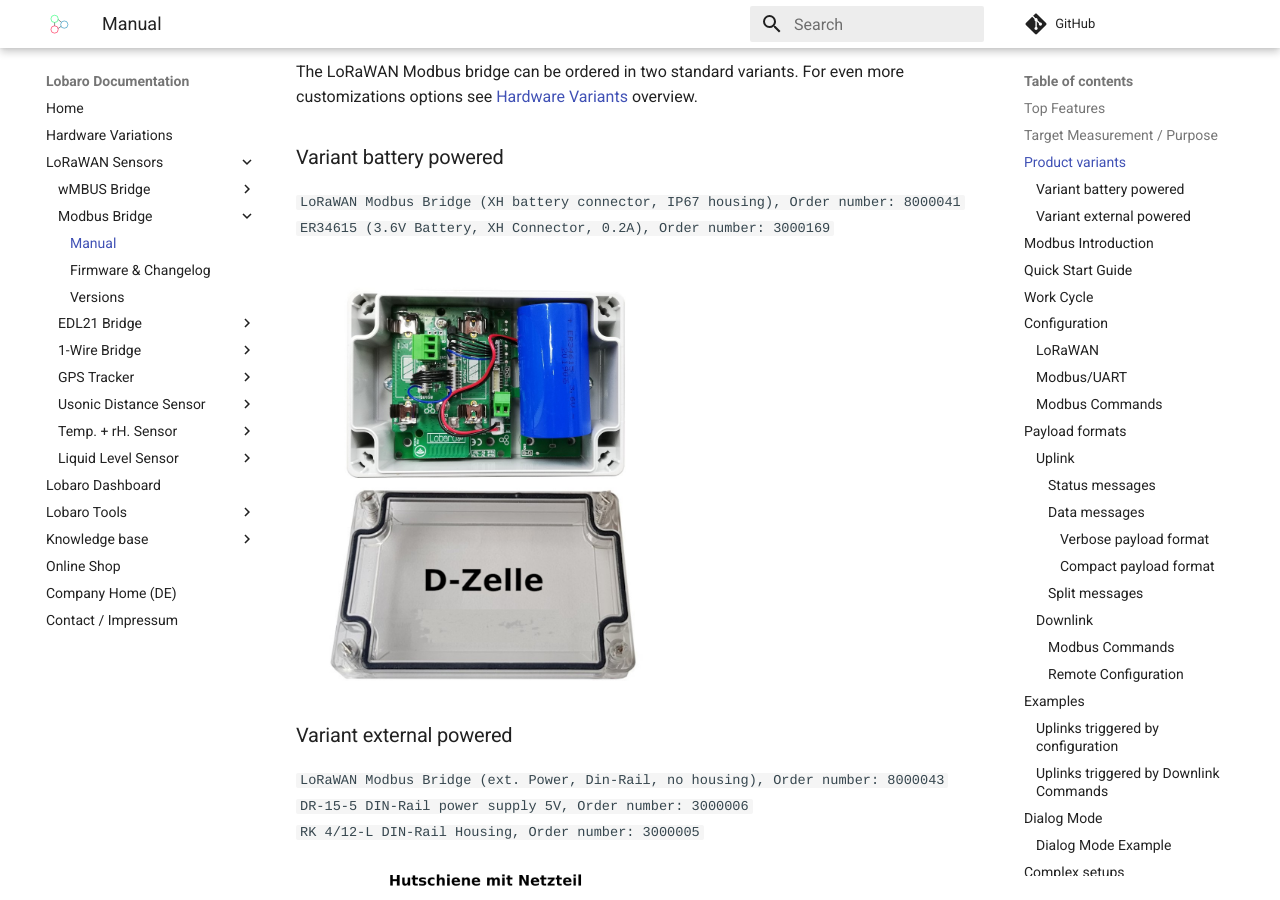
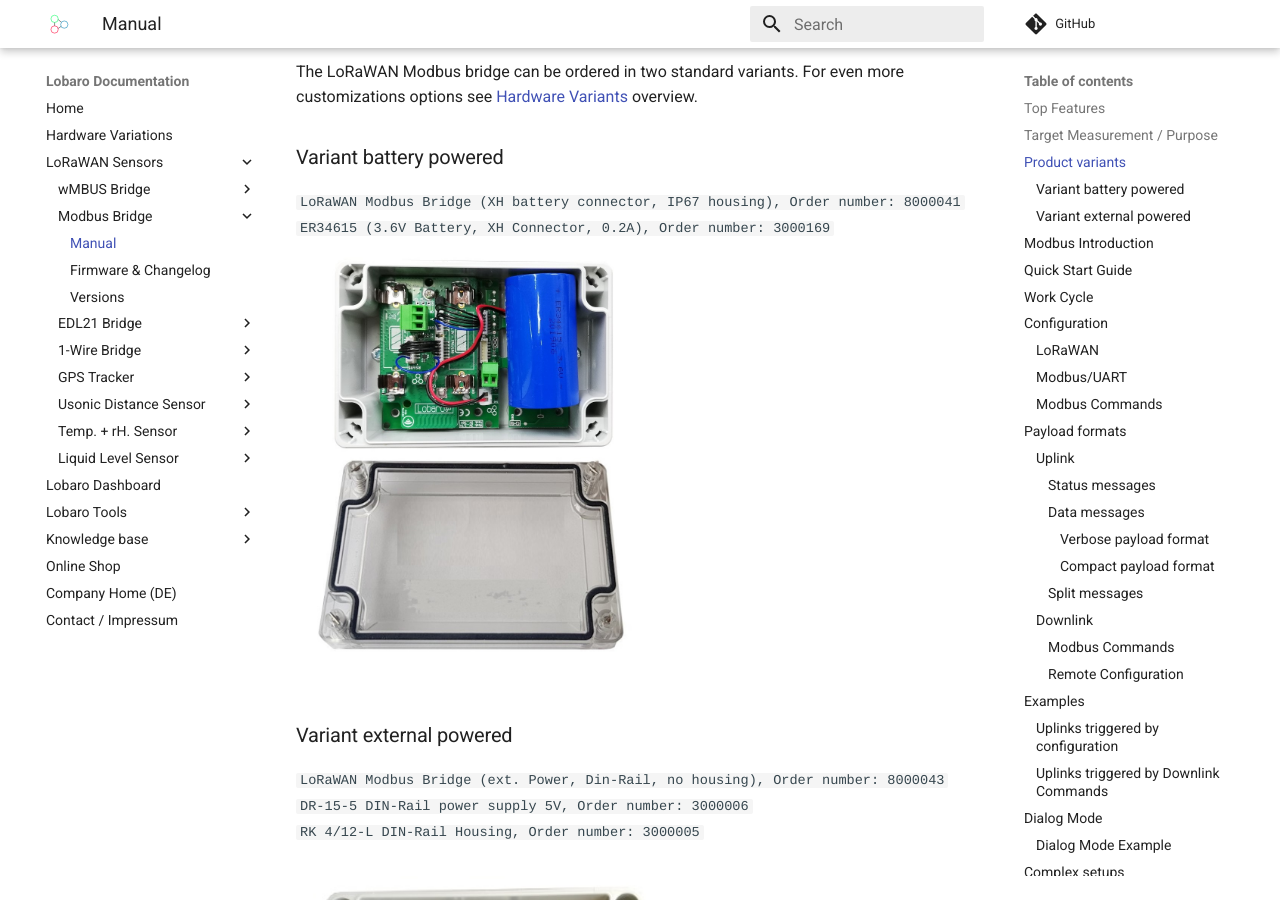
Before and after one commit to Lobaro/docs, an MkDocs documentation site: the page built from docs/lorawan-sensors/modbus-lorawan/index.md, in a window 1280 px wide and 900 px high, scrolled down 1621 px. Built offline with MkDocs 1.6.1 and Material for MkDocs 9.7.7, drawn with Linux system fonts in a browser that asks for light colours; a script that is not in the unit is left out; comment, search, counter and statistics services are not loaded.

Commit message:
exchange modbus bridge pictures

```diff
--- a/docs/lorawan-sensors/modbus-lorawan/index.md
+++ b/docs/lorawan-sensors/modbus-lorawan/index.md
@@ -59,14 +59,14 @@
 ### Variant battery powered
 `LoRaWAN Modbus Bridge (XH battery connector, IP67 housing), Order number: 8000041` <br>
 `ER34615 (3.6V Battery, XH Connector, 0.2A), Order number: 3000169`
-![Modbus ](files/modbus.jpg){: style="width:55%;"}
+![Modbus ](files/ModbusLoRaWAN-Bridge-D-Zelle-Batterie.jpg){: style="width:55%;"}
 
 ### Variant external powered
 `LoRaWAN Modbus Bridge (ext. Power, Din-Rail, no housing), Order number: 8000043`<br>
 `DR-15-5 DIN-Rail power supply 5V, Order number: 3000006`<br>
 `RK 4/12-L DIN-Rail Housing, Order number: 3000005`
 
-![Modbus ](files/modbushutschiene.jpg){: style="width:55%;"}
+![Modbus ](files/ModbusLoRaWAN-Bridge.jpg){: style="width:55%;"}
 
 
 [Data Sheet with dimensions (PDF)](files/Modbus-LoRaWAN-Specs.pdf)
```
Also changed, not shown: docs/lorawan-sensors/modbus-lorawan/files/ModbusLoRaWAN-Bridge-D-Zelle-Batterie.jpg (added), docs/lorawan-sensors/modbus-lorawan/files/ModbusLoRaWAN-Bridge.jpg (added).
